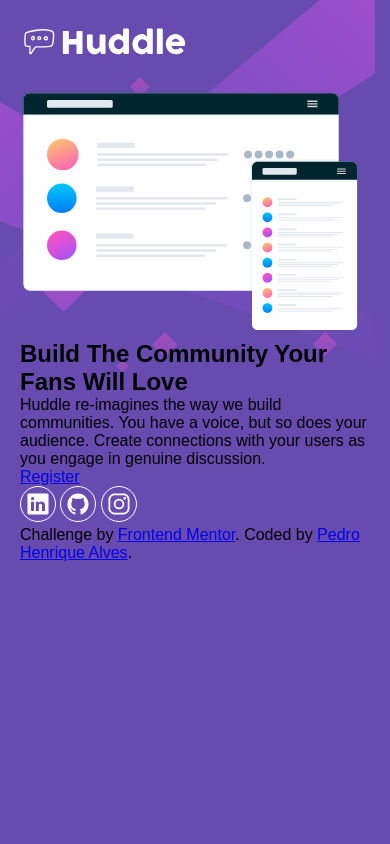
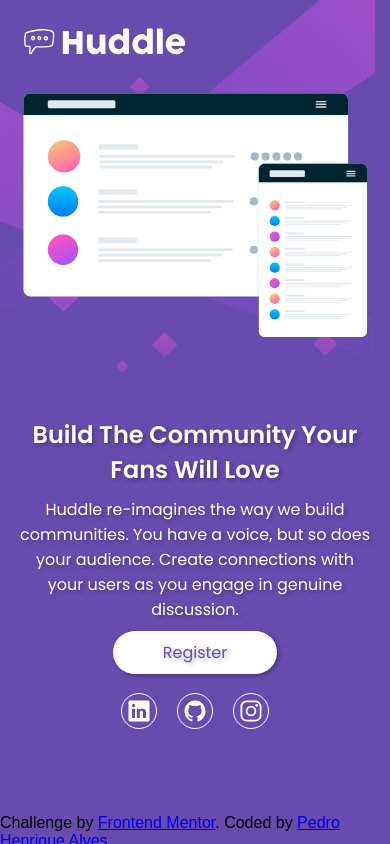
Before and after one commit to pedrohenriquealvesfernandes/landing-page, a plain HTML site: page index.html in a window 390 px wide. Drawn offline with nearby package versions, Linux system fonts and the light colour scheme.

Commit message:
terminando o mobile

```diff
--- a/estilos/style.css
+++ b/estilos/style.css
@@ -9,7 +9,6 @@
 }
 
 body{
-    height: 100%;
     margin: 20px;
     font-family: system-ui, -apple-system, BlinkMacSystemFont, 'Segoe UI', Roboto, Oxygen, Ubuntu, Cantarell, 'Open Sans', 'Helvetica Neue', sans-serif;
     background: hsl(257, 40%, 49%) url('/images/bg-mobile.svg') no-repeat;
@@ -27,12 +26,51 @@ body{
 #telas{
     background: url(../images/illustration-mockups.svg) no-repeat;
     background-size: contain;
-    width: 340px;
-    height: 250px;
+    max-width: 375px;
+    width: 100%;
+    min-height: 37vh;
+    height: 100%;
+}
+
+#textos{
+    margin: 15px 0px;
+}
+
+div#textos > h1{
+    color: white;
+    font-family: 'Poppins', sans-serif;
+    font-weight: 600;
+    font-size: 1.50em;
+    text-align: center;
+    margin-bottom: 10px;
+    text-shadow: 2px 2px 4px rgba(0, 0, 0, 0.281);;
+}
+
+div#textos > p{
+    color: white;
+    font-family: 'Poppins', sans-serif;
+    font-weight: 400;
+    text-align: center;
+    margin-bottom: 18px;
+    text-shadow: 2px 2px 4px rgba(0, 0, 0, 0.281);;
+}
+
+div#textos > p#register > a{
+    font-family: 'Poppins', sans-serif;
+    background-color: white;
+    padding: 10px 50px;
+    text-decoration: none;
+    color: hsl(257, 40%, 49%);
+    text-align: center;
+    border-radius: 30px;
+    box-shadow: 2px 2px 4px rgba(0, 0, 0, 0.281);
 }
 
 .redes-sociais{
-    display: inline-block;
+    display: flex;
+    justify-content: center;
+    margin: 10px;
+    margin-bottom: 30px;
 }
 
 ion-icon {
@@ -41,4 +79,14 @@ ion-icon {
     border: 1px solid white;
     border-radius: 50%;
     font-size: 24px;
-  }
+
+}
+
+footer > p{
+    background: transparent;
+    width: 100%;
+    height: 30px;
+    position: fixed;
+    bottom: 0;
+    left: 0;
+}
--- a/index.html
+++ b/index.html
@@ -26,7 +26,9 @@
                 <div id="textos" class="principal">
                     <h1>Build The Community Your Fans Will Love</h1>
                     <p>Huddle re-imagines the way we build communities. You have a voice, but so does your audience. Create connections with your users as you engage in genuine discussion.</p>
-                    <a href="register.html">Register</a>
+                    <p id="register">
+                        <a href="register.html">Register</a>
+                    </p>
                 </div>
             </div>
         </section>
```
